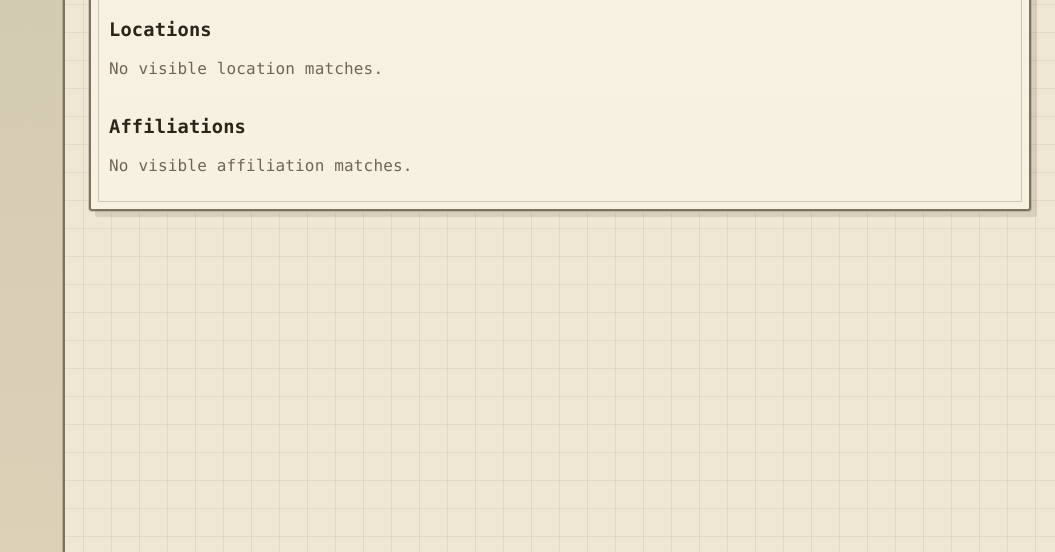
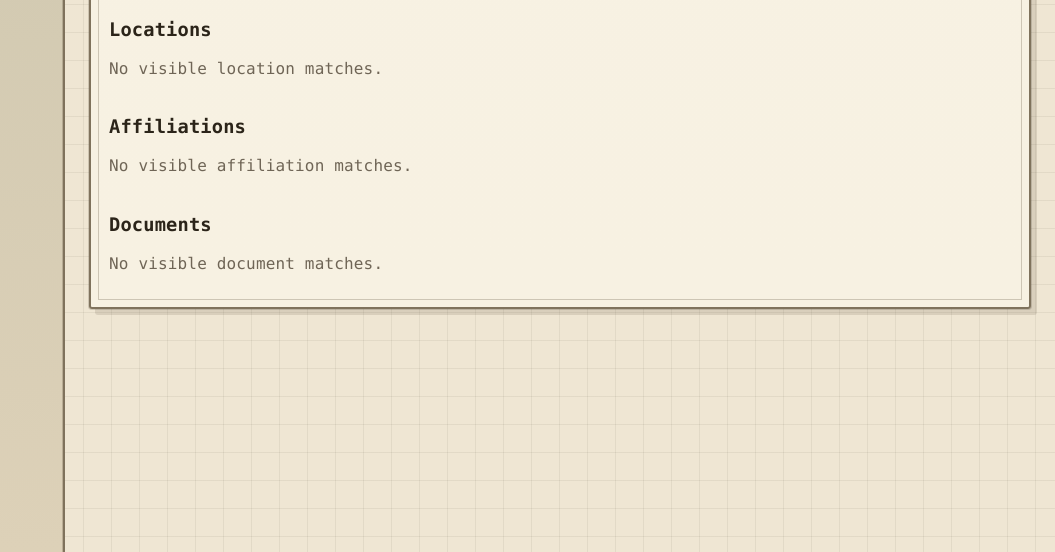
Before and after one commit to ArtyDaSmarty/UFTracker, a Flask app: template templates/search_results.html in a window 1280 px wide. Shown: the part 248-800 px from the top of the page, without its empty margins (225-1280 px from the left). Run offline with Flask 3, Linux system fonts and the light colour scheme; the template is opened without the code that fills it, so the values that code supplies are empty; some libraries are stand-ins or nearby versions.

Commit message:
Update search_results.html

```diff
--- a/templates/search_results.html
+++ b/templates/search_results.html
@@ -30,5 +30,14 @@
     <p class="muted">No visible affiliation matches.</p>
     {% endfor %}
   </div>
+
+  <div class="search-section top-gap">
+    <h3>Documents</h3>
+    {% for entry_id, name in grouped_results.documents %}
+    <a class="list-item" href="{{ url_for('document_detail', document_id=entry_id) }}">{{ name }} <span>{{ entry_id }}</span></a>
+    {% else %}
+    <p class="muted">No visible document matches.</p>
+    {% endfor %}
+  </div>
 </section>
 {% endblock %}
```
